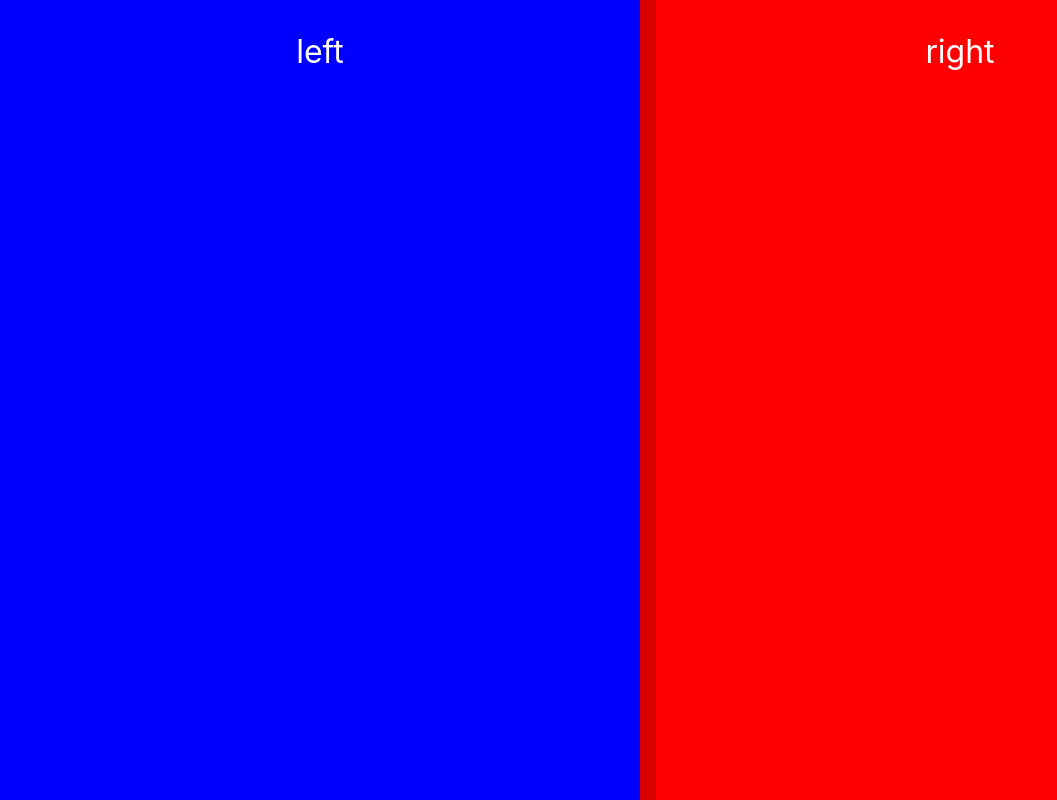
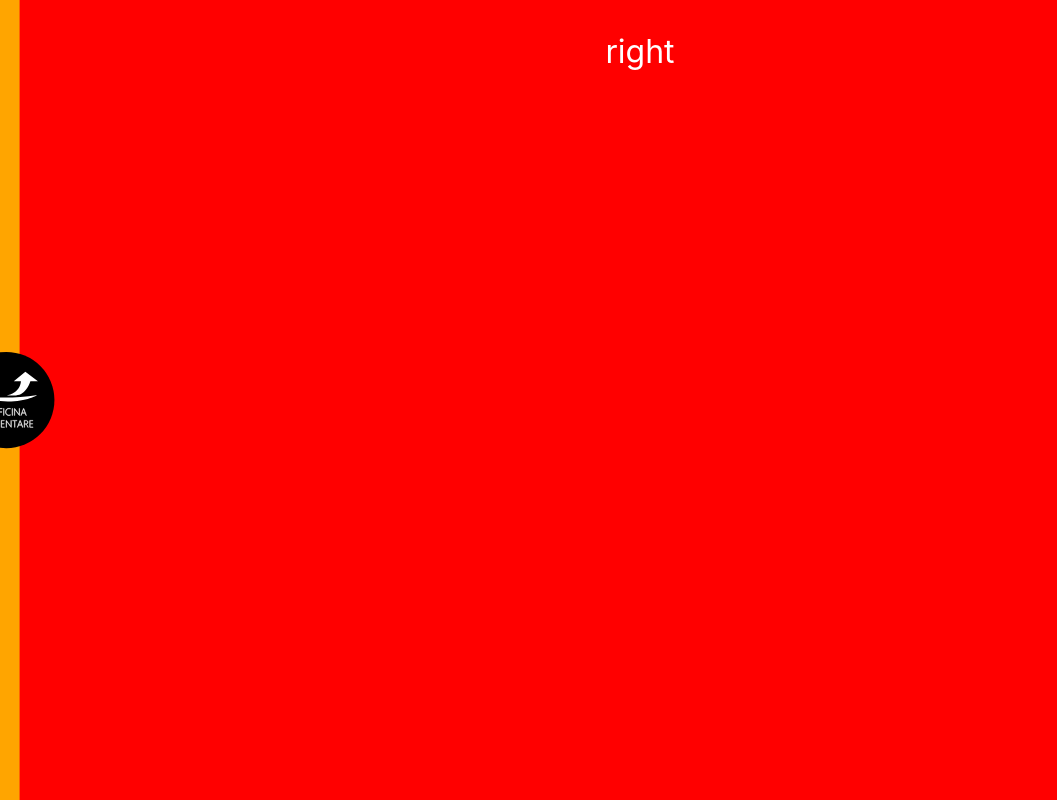
Before and after one commit to onkelhoy/officina-alimentare-storybook, a React (Create React App) app: page / in a window 1280 px wide. Shown: the whole page, without its empty margins (0-1057 px from the left). Built offline with nearby package versions, Linux system fonts and the light colour scheme.

Commit message:
draggable

```diff
--- a/src/index.css
+++ b/src/index.css
@@ -8,3 +8,13 @@ body {
 code {
   font-family: source-code-pro, Menlo, Monaco, Consolas, 'Courier New', monospace;
 }
+
+.noselect {
+  -webkit-touch-callout: none; /* iOS Safari */
+  -webkit-user-select: none; /* Safari */
+  -khtml-user-select: none; /* Konqueror HTML */
+  -moz-user-select: none; /* Old versions of Firefox */
+  -ms-user-select: none; /* Internet Explorer/Edge */
+  user-select: none; /* Non-prefixed version, currently
+                                  supported by Chrome, Edge, Opera and Firefox */
+}
--- a/src/ux/atoms/Draggable/Component.tsx
+++ b/src/ux/atoms/Draggable/Component.tsx
@@ -1,35 +1,155 @@
-import React from 'react';
+import React, { ReactChild } from 'react';
 import { createUseStyles } from 'react-jss';
 
 // utils
 import { IProps } from 'utils/Types';
 
-export interface Props extends IProps {
-  x: boolean;
-  y: boolean;
+interface Position {
+  x: number;
+  y: number;
+}
+
+interface Props extends IProps<HTMLDivElement> {
+  startPosition?: Position;
+  freezeX?: Boolean,
+  freezeY?: Boolean,
+
+  onMove?: (x: number, y: number) => void;
+}
+
+interface CSSProps {
+  pos: Position;
+  x: Boolean,
+  y: Boolean;
 }
 
 export const Draggable: React.FC<Props> = (props) => {
-  const classes = useStyles(props);
-  const info = React.useRef<MouseTouchInfo>(defaultMouseTouchInfo);
+  const info = React.useRef<Info>({
+    offset: { x: 0, y: 0 },
+    mouse: false,
+    touch: false,
+    clicked: false,
+  });
+
+  const [position, setPosition] = React.useState<Position>({ x: 0, y: 0 })
+  const classes = useStyles({
+    pos: position,
+    x: !props.freezeX,
+    y: !props.freezeY
+  });
   const ref = React.useRef<HTMLDivElement>(null);
-  const [width, setWidth] = React.useState<number>(1);
-  const [height, setHeight] = React.useState<number>(1);
 
-  function mousedown() {
-    console.log('mousedown');
+  // mouse functions
+  function mousedown(ev: MouseEvent) {
+    info.current.clicked = true;
+    const x = ev.pageX;
+    const y = ev.pageY;
 
+    setOffset(x, y);
+    move(x, y);
   }
 
-  function mouseup() {
-console.log('mouseup');
-
+  function mousemove(event: Event) {
+    const ev = event as MouseEvent;
+    if (info.current.clicked) {
+      move(ev.pageX, ev.pageY);
+    }
   }
 
-  function mousemove() {
-console.log('mousemove');
+  // touch functions
+  function touchstart (event: TouchEvent) {
+    info.current.clicked = true;
+    info.current.touchindex = event.touches.length - 1;
 
+    const touch = event.touches[info.current.touchindex];
+    const x = touch.pageX;
+    const y = touch.pageY;
+
+    setOffset(x, y);
+    move(x, y);
   }
+
+  function touchmove (event: TouchEvent) {
+    if (info.current.clicked) {
+      if (typeof info.current.touchindex === "number") {
+        const touch = event.touches[info.current.touchindex];
+        const x = touch.pageX;
+        const y = touch.pageY;
+        move(x, y);
+      }
+    }
+  }
+
+  // common functions (mouse/touch)
+  function eventup() {
+    if (info.current.clicked) {
+      // move last spot
+      // move(ev.pageX, ev.pageY); // looks too snappy
+      // then reset
+      info.current.clicked = false;
+      info.current.offset = { x: 0, y: 0 };
+    }
+  }
+
+  function setOffset(x:number, y:number) {
+    if (ref.current) {
+      const box = ref.current.getBoundingClientRect();
+
+      info.current.offset.x = box.x - x;
+      info.current.offset.y = box.y - y;
+    }
+  }
+
+  function move(x:number, y:number) {
+    if (ref.current) {
+      const parentBoundary = ref.current.parentElement?.getBoundingClientRect();
+      const boundary = ref.current.getBoundingClientRect();
+
+      if (parentBoundary) {
+        const pos: Position = {
+          x: x + info.current.offset.x,
+          y: y + info.current.offset.y,
+        };
+
+        if (!props.freezeY) {
+          if (pos.y < parentBoundary.y) pos.y = parentBoundary.y;
+          if (pos.y > (parentBoundary.y + parentBoundary.height)) pos.y = parentBoundary.y + parentBoundary.height;
+        }
+
+        if (!props.freezeX) {
+          if (pos.x < parentBoundary.x) pos.x = parentBoundary.x;
+          if (pos.x > (parentBoundary.x + parentBoundary.width)) pos.x = parentBoundary.x + parentBoundary.width;
+        }
+
+        console.log({parentBoundary, pos, boundary});
+        setPosition(pos);
+        if (props.onMove) props.onMove(pos.x, pos.y)
+      }
+    }
+  }
+
+  React.useEffect(() => {
+    setPosition({ x: props.startPosition?.x || 0, y: props.startPosition?.y || 0 });
+
+    return () => {
+      // cleanup events
+      if (!ref.current) return;
+      if (!ref.current.parentNode) throw new Error('[DOM] Draggable needs parentNode');
+
+      // clear mouse
+      if (info.current.mouse) {
+        ref.current.removeEventListener('mousedown', mousedown);
+        window.document.documentElement.removeEventListener('mouseup', eventup);
+        window.document.documentElement.removeEventListener('mousemove', mousemove);
+      }
+      // clear touch
+      if (info.current.touch) {
+        ref.current.removeEventListener('touchstart', touchstart);
+        window.document.documentElement.removeEventListener('touchmove', touchmove);
+        window.document.documentElement.removeEventListener('touchend', eventup);
+      }
+    }
+  }, []);
 
   React.useEffect(() => {
     if (!ref.current) return;
@@ -41,7 +161,13 @@ console.log('mousemove');
       window.matchMedia('(hover: none)').matches ||
       window.matchMedia('(any-hover: none)').matches
     ) {
-      info.current.touch.active = true;
+      info.current.touch = true;
+      if (!info.current.touch) {
+        // add touch listeners
+        ref.current.addEventListener('touchstart', touchstart);
+        window.document.documentElement.addEventListener('touchmove', touchmove);
+        window.document.documentElement.addEventListener('touchend', eventup);
+      }
     }
 
     // mouse
@@ -50,67 +176,47 @@ console.log('mousemove');
       window.matchMedia('(any-hover: hover)').matches ||
       window.matchMedia('(hover: hover)').matches
     ) {
-      info.current.mouse.active = true;
-      ref.current.addEventListener('mousedown', mousedown);
-      ref.current.parentNode.addEventListener('mouseup', mouseup);
-      ref.current.parentNode.addEventListener('mousemove', mousemove);
-    }
-
-    return () => {
-      if (!ref.current) return;
-      if (!ref.current.parentNode) throw new Error('[DOM] Draggable needs parentNode');
-
-      // clear event listeners
-      if (info.current.mouse.active) {
-        ref.current.removeEventListener('mousedown', mousedown);
-        ref.current.parentNode.removeEventListener('mouseup', mouseup);
-        ref.current.parentNode.removeEventListener('mousemove', mousemove);
-      }
-      if (info.current.touch.active) {
-
+      if (!info.current.mouse) {
+        info.current.mouse = true;
+        ref.current.addEventListener('mousedown', mousedown);
+        window.document.documentElement.addEventListener('mouseup', eventup);
+        window.document.documentElement.addEventListener('mousemove', mousemove);
       }
     }
-  }, [ref.current])
+  }, [ref.current]);
 
+  const { startPosition, className, ...rest } = props;
   return (
-    <div ref={ref} className={[props.className, classes.container].join(' ')}>
-
+    <div
+      ref={ref}
+      {...rest}
+      className={[className || '', classes.root, 'noselect'].join(' ')}
+    >
+      {props.children}
     </div>
-  );
-}
-
-// data & variables
-const defaultMouseTouchInfo: MouseTouchInfo = {
-  mouse: {
-    active: false,
-    clicked: false,
-  },
-  touch: {
-    active: false,
-    clicked: false,
-  },
+  )
 }
 
 // css design
-type RuleName = 'container';
-const useStyles = createUseStyles<RuleName, Props, unknown>({
-  container: {
-    height: '100%',
-    width: '100%',
-
-    minHeight: '10rem'
-  },
+type RuleName = 'root';
+const useStyles = createUseStyles<RuleName, CSSProps, unknown>({
+  root: {
+    position: 'absolute',
+    left: props => props.x ? props.pos.x + 'px' : '',
+    top: props => props.y ? props.pos.y + 'px' : '',
+  }
 });
 
 // types & interfaces
-interface MouseTouchInfo {
-  mouse: Info;
-  touch: Info;
-}
-
 interface Info {
-  active: boolean;
-  clicked: boolean;
+  clicked: Boolean;
+  offset: {
+    x: number;
+    y: number;
+  };
+  touchindex?: number;
+  mouse: Boolean;
+  touch: Boolean;
 }
 
 // helper functions
--- a/src/ux/atoms/Image/Component.tsx
+++ b/src/ux/atoms/Image/Component.tsx
@@ -33,10 +33,8 @@ export const Image = React.forwardRef<HTMLImageElement, Props & IProps>((props,
   else
     return (
       <img
+        {...props}
         ref={ref}
-        src={props.src}
-        alt={props.alt}
-        className={props.className}
         width={props.width || "100%"}
         height={props.height || "auto"}
       />
--- a/src/ux/molecules/Slider/Component.tsx
+++ b/src/ux/molecules/Slider/Component.tsx
@@ -4,6 +4,10 @@ import { Color } from 'utils/Enums';
 
 // utils
 import { IProps } from 'utils/Types';
+
+// Atoms ⚛️
+import { Image } from 'ux/atoms/Image';
+import { Draggable } from 'ux/atoms/Draggable';
 
 export interface Props extends IProps {
   overlay: string;
@@ -13,7 +17,6 @@ export interface Props extends IProps {
 
 export const Slider: React.FC<Props> = (props) => {
   const classes = useStyles(props);
-  const moverRef = React.useRef<HTMLDivElement>(null);
 
   React.useEffect(() => {
 
@@ -27,9 +30,10 @@ export const Slider: React.FC<Props> = (props) => {
       <div className={[classes.left, classes.panel].join(' ')}>
         left
       </div>
-      <div ref={moverRef} className={classes.mover}>
-
-      </div>
+      <Draggable freezeY className={classes.mover}>
+        <span />
+        <Image draggable={false} src={props.logo} width={100} height={100} alt="slider-mover" />
+      </Draggable>
       <div className={[classes.right, classes.panel].join(' ')}>
         right
       </div>
@@ -50,23 +54,43 @@ const useStyles = createUseStyles<RuleName, Props, unknown>({
   },
 
   mover: {
-    position: 'absolute',
-    left: '50%',
-    top: 0,
     height: '100%',
-    width: '1rem',
+    width: '.8rem',
+
     zIndex: 2,
-    backgroundColor: Color.Shadow,
-    transition: 'transform ease 80ms',
+    cursor: 'pointer',
 
     '&:hover': {
-      transform: 'translatescale(1.2)',
+      '& > span': {
+        transform: 'scaleX(2)',
+      }
+    },
+
+    '& > span': {
+      display: 'block',
+      content: '',
+      width: '100%',
+      height: '100%',
+      position: 'absolute',
+      left: '0',
+      zIndex: 2,
+      top: 0,
+      transition: 'transform ease 80ms',
+      backgroundColor: 'orange',
+    },
+
+    '& > img': {
+      zIndex: 3,
+      position: 'absolute',
+      top: '50%',
+      left: '50%',
+      transform: 'translate(-50%, -50%)',
     }
   },
 
   panel: {
     position: 'absolute',
-    width: '50%',
+    width: '100%',
     height: '100%',
     zIndex: 1,
     top: 0,
```
Also changed, not shown: 1 other file (tests, documents, lock files or other folders).
